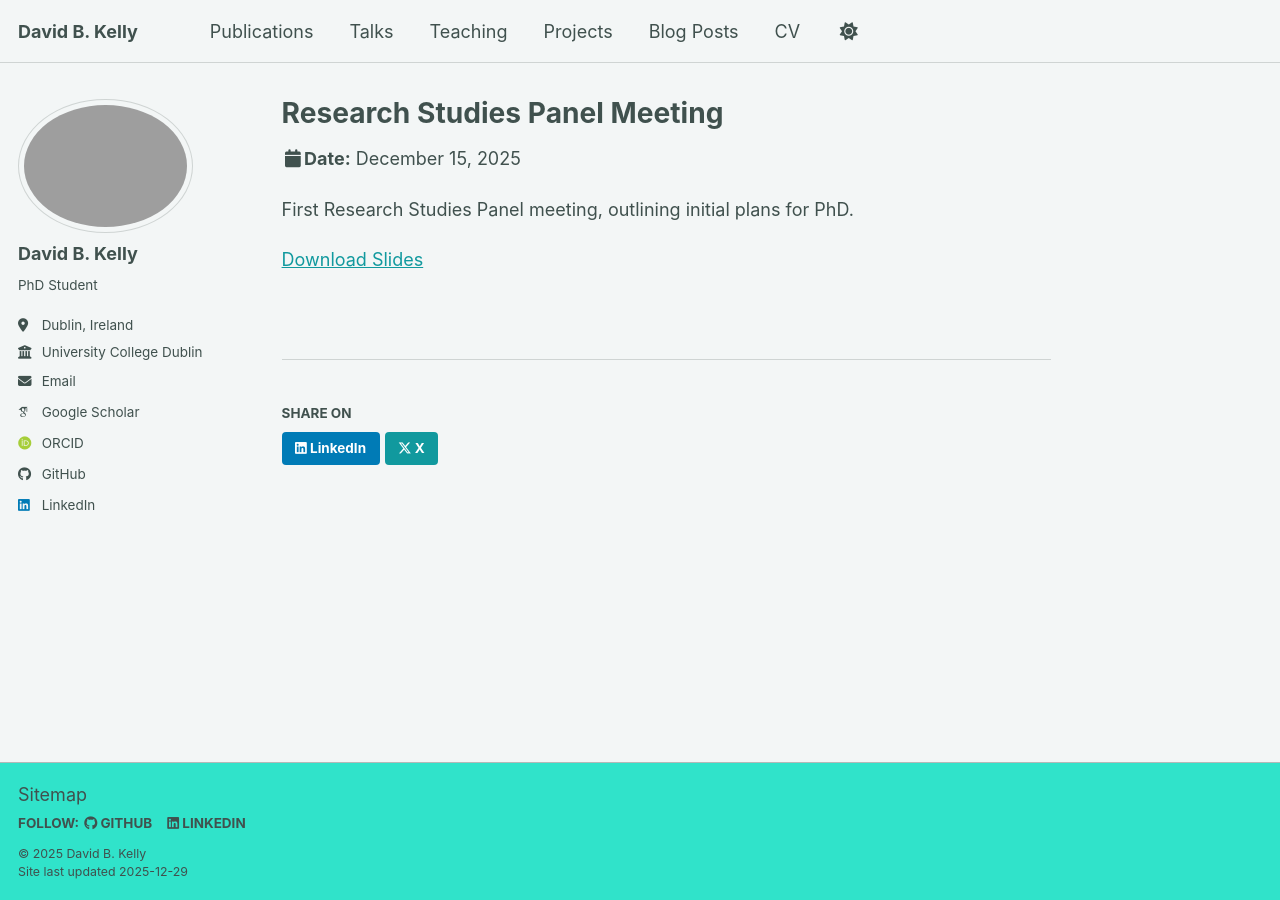
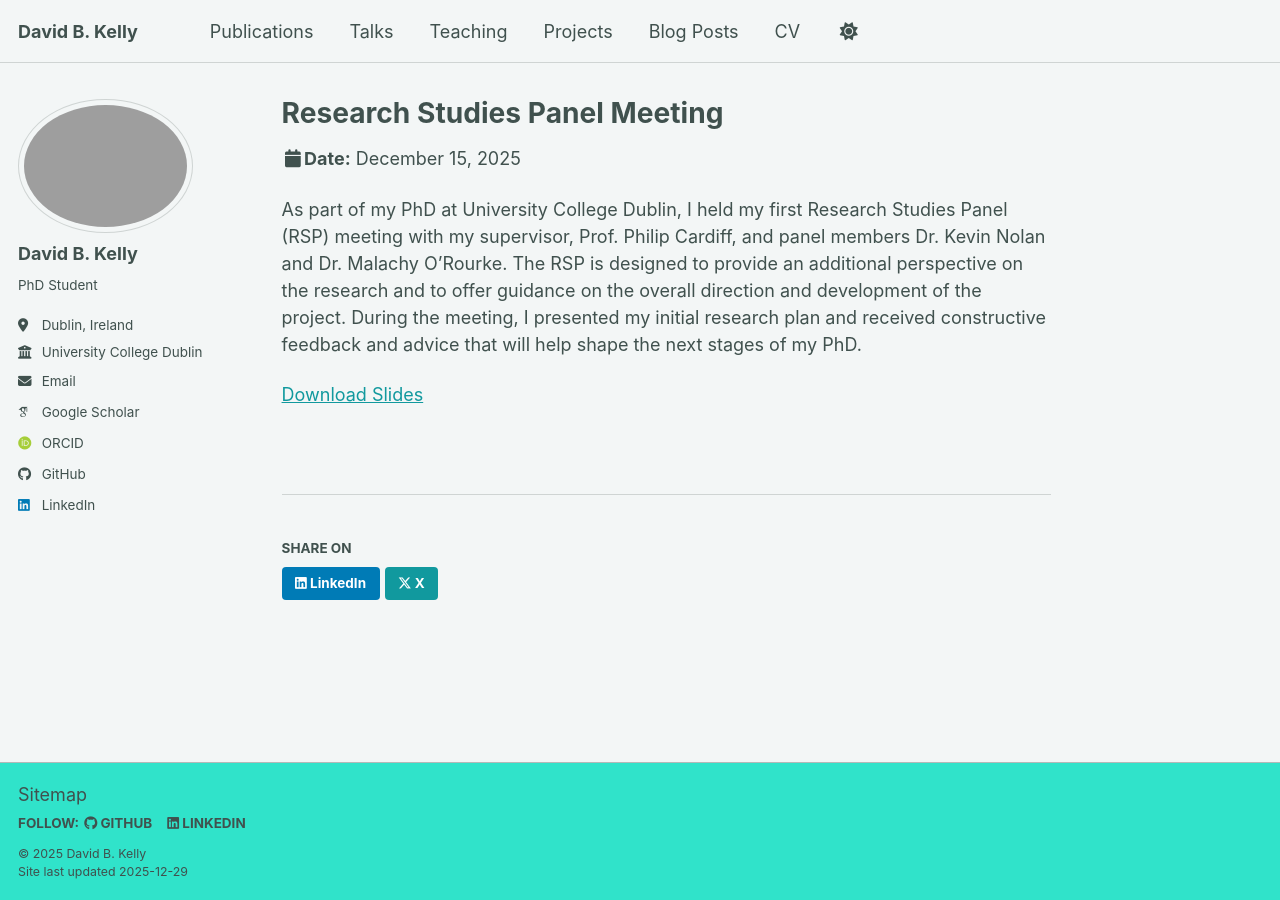
Before and after one commit to davidbkelly/davidbkelly.github.io, a Jekyll site: the page built from _talks/RSP_15.12.2025.md, in a window 1280 px wide. Built offline with Jekyll 4.4.1, drawn with Linux system fonts in a browser that asks for light colours; some web fonts are replaced; a script bundle is joined from its source files by our own code; library files that are not in the unit come from our copies.

Commit message:
Add excerpt to RSP_15.12.2025.md
Added an excerpt summarizing the RSP meeting.

```diff
--- a/_talks/RSP_15.12.2025.md
+++ b/_talks/RSP_15.12.2025.md
@@ -7,6 +7,7 @@ venue: "School of Mechanical and Materials Engineering, University College Dubli
 date: 2025-12-15
 location: "Dublin, Ireland"
 slidesurl: "https://davidbkelly.github.io/files/DavidKelly_RSP_15.12.2025.pdf"
+excerpt: "First Research Studies Panel meeting, outlining initial plans for PhD."
 ---
 
-First Research Studies Panel meeting, outlining initial plans for PhD.
+As part of my PhD at University College Dublin, I held my first Research Studies Panel (RSP) meeting with my supervisor, Prof. Philip Cardiff, and panel members Dr. Kevin Nolan and Dr. Malachy O’Rourke. The RSP is designed to provide an additional perspective on the research and to offer guidance on the overall direction and development of the project. During the meeting, I presented my initial research plan and received constructive feedback and advice that will help shape the next stages of my PhD.
```
